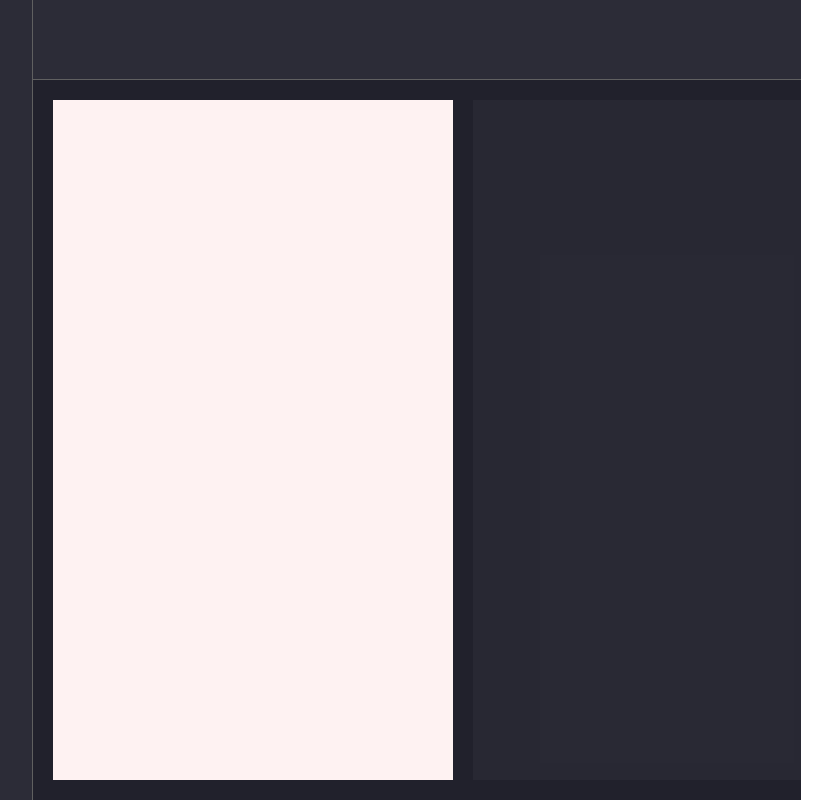
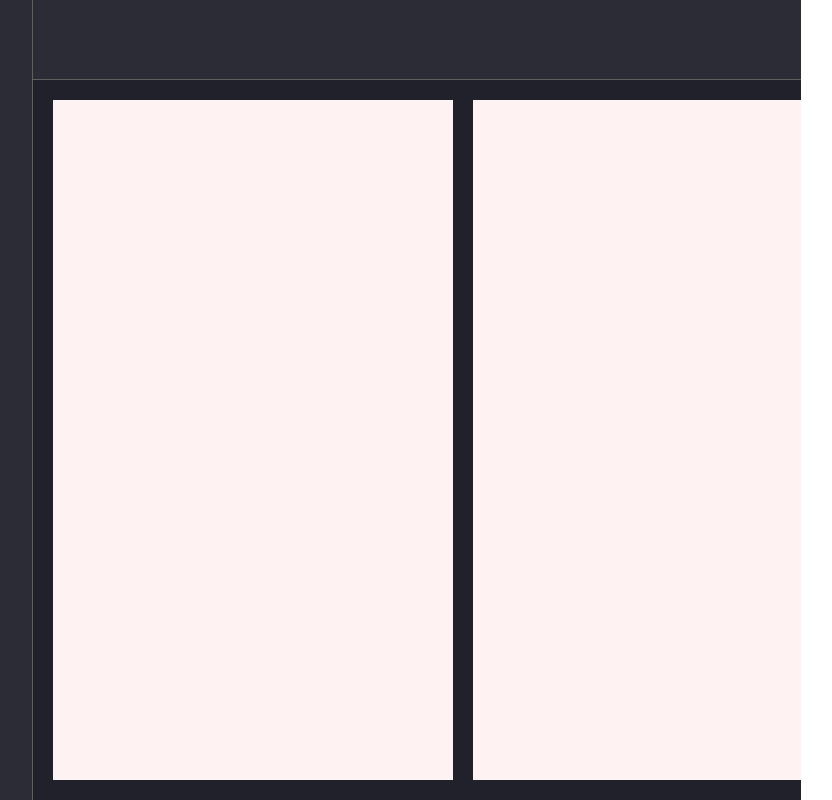
Before and after one commit to dominikjakobsze/Kanban-Board, a website built with Vite: page frontend/app-vite/index.html in a window 1280 px wide. Shown: the whole page, without its empty margins (223-1055 px from the left). Built offline with nearby package versions, Linux system fonts and the light colour scheme.

Commit message:
carousel initialized

```diff
--- a/frontend/app-vite/index.html
+++ b/frontend/app-vite/index.html
@@ -16,8 +16,13 @@
         <div class=" lg:col-span-3 w-full flex flex-row flex-wrap content-start">
           <div class="bg-[#2C2C37] flex-[0_0_100%] h-[10%] border-bottom-board"></div>
 
-          <div data-carousel="main" class="bg-[#21212C] flex-[0_0_100%] h-[90%] flex flex-row flex-nowrap">
-            <div class="p-5 gap-5 overflow-hidden flex flex-row flex-nowrap h-full flex-[0_0_100%]">
+          <div data-carousel="main" class="bg-[#21212C] overflow-hidden flex-[0_0_100%] h-[90%] flex flex-row flex-nowrap">
+            <div class="p-5 gap-5 flex flex-row flex-nowrap h-full flex-[0_0_100%]">
+              <div data-column="column" class="flex-[0_0_55%] h-full bg-red-50"></div>
+              <div data-column="column" class="flex-[0_0_55%] h-full bg-red-50"></div>
+              <div data-column="column" class="flex-[0_0_55%] h-full bg-red-50"></div>
+              <div data-column="column" class="flex-[0_0_55%] h-full bg-red-50"></div>
+              <div data-column="column" class="flex-[0_0_55%] h-full bg-red-50"></div>
               <div data-column="column" class="flex-[0_0_55%] h-full bg-red-50"></div>
               <div data-column="new-column" class="flex-[0_0_55%] bg-[#2C2C37] cursor-pointer bg-opacity-70 hover:bg-opacity-100 h-full"></div>
             </div>
@@ -28,5 +33,7 @@
       </div>
 
     </div>
+
+    <script type="module" src="./src/js/CarouselComponent.js"></script>
   </body>
 </html>
--- a/frontend/app-vite/src/js/CarouselComponent.js
+++ b/frontend/app-vite/src/js/CarouselComponent.js
@@ -1,8 +1,12 @@
 import EmblaCarousel from 'embla-carousel';
 
-const emblaNode = document.querySelector('[data-carousel="main"]');
-const options = { loop: false };
-
-const emblaApi = EmblaCarousel(emblaNode, options);
-
-console.log(emblaApi.slideNodes());
+const carouselNode = document.querySelector('[data-carousel="main"]');
+const carouselOptions = {
+    loop: false,
+    align: 'start',
+    axis: 'x',
+    dragFree: true,
+    watchDrag: true,
+ };
+const carouselApi = EmblaCarousel(carouselNode, carouselOptions);
+console.log(carouselApi.slideNodes(),"running");
```
